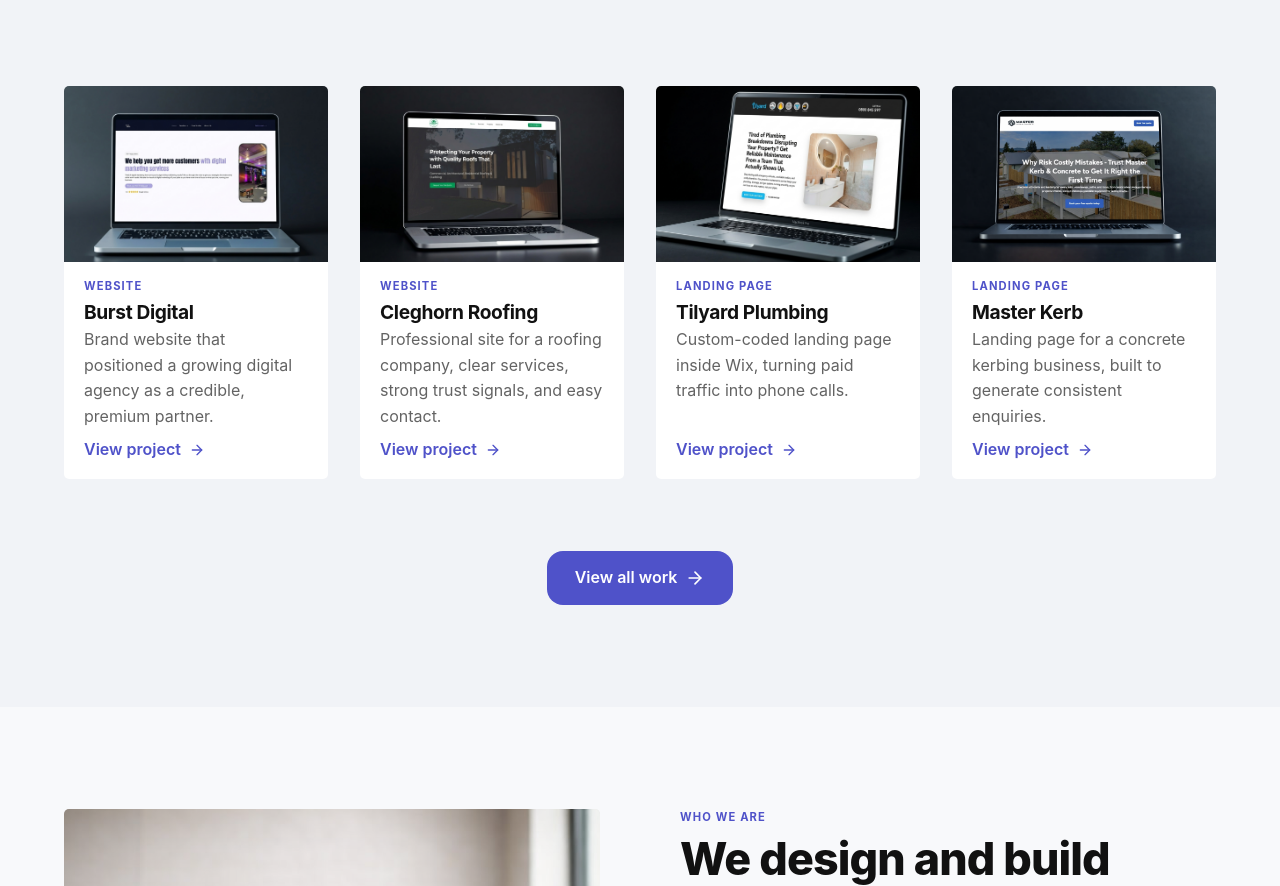
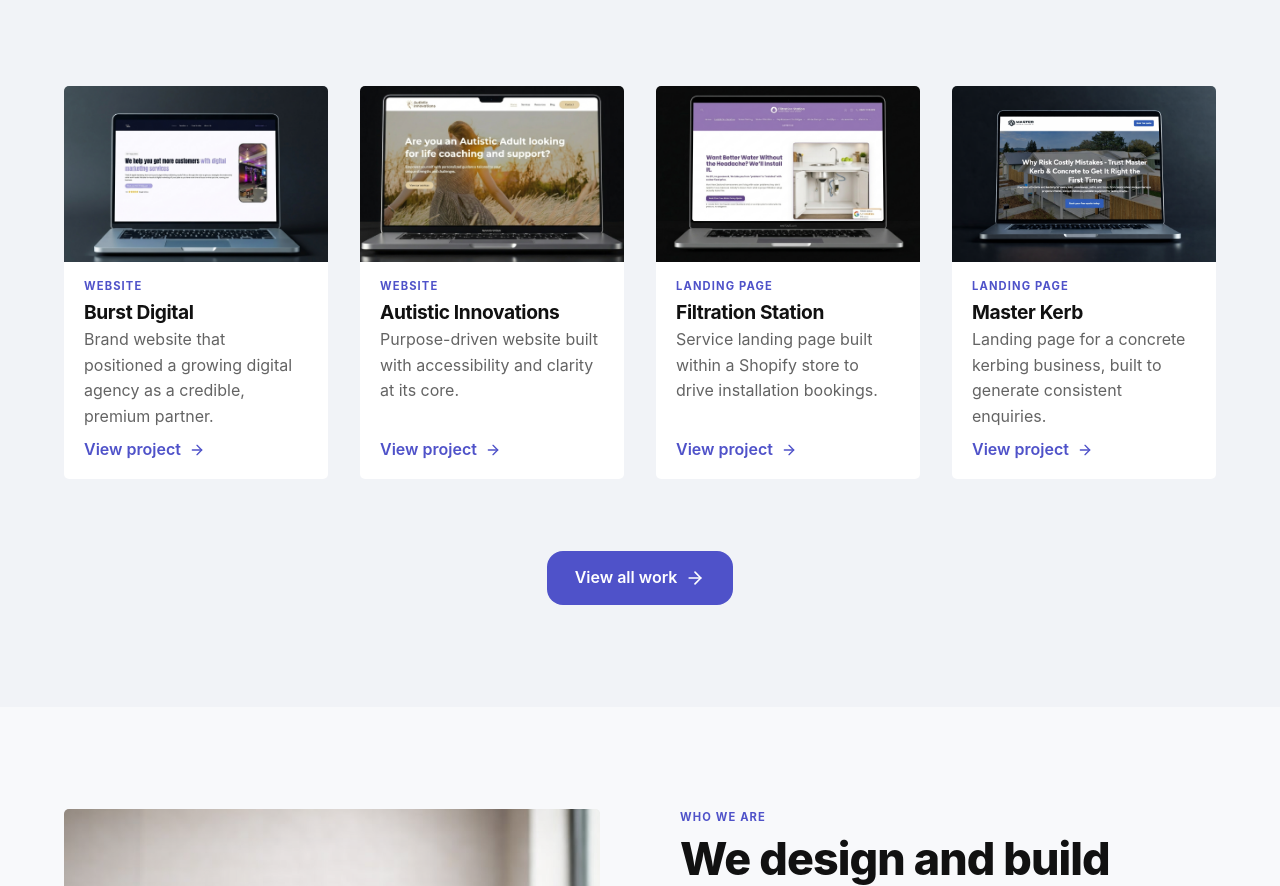
Before and after one commit to Vader1970/pegasus-web-design, a Next.js app: page / in a window 1280 px wide. Shown: the part 4154-5040 px from the top of the page. Built offline with nearby package versions, Linux system fonts and the light colour scheme.

Commit message:
added autistics and filtration to front page

```diff
--- a/src/components/sections/home/RecentWork/RecentWork.js
+++ b/src/components/sections/home/RecentWork/RecentWork.js
@@ -33,17 +33,17 @@
   },
   {
     type: "WEBSITE",
-    title: "Cleghorn Roofing",
-    description: "Professional site for a roofing company, clear services, strong trust signals, and easy contact.",
-    link: "https://cleghorn-roofing.vercel.app/",
-    image: "/images/home/projects/cleghorn-mock-up.png",
+    title: "Autistic Innovations",
+    description: "Purpose-driven website built with accessibility and clarity at its core.",
+    link: "https://www.autisticinnovations.co.nz/",
+    image: "/images/home/projects/autistic-innovations-maoc-up.png",
   },
   {
     type: "LANDING PAGE",
-    title: "Tilyard Plumbing",
-    description: "Custom-coded landing page inside Wix, turning paid traffic into phone calls.",
-    link: "https://www.tilyardplumbing.co.nz/landing-page",
-    image: "/images/home/projects/tilyard-plumbing-mock-up.png",
+    title: "Filtration Station",
+    description: "Service landing page built within a Shopify store to drive installation bookings.",
+    link: "https://www.filtrationstation.co.nz/pages/installation-services",
+    image: "/images/home/projects/filtration-station-mock-up.png",
   },
   {
     type: "LANDING PAGE",
```
